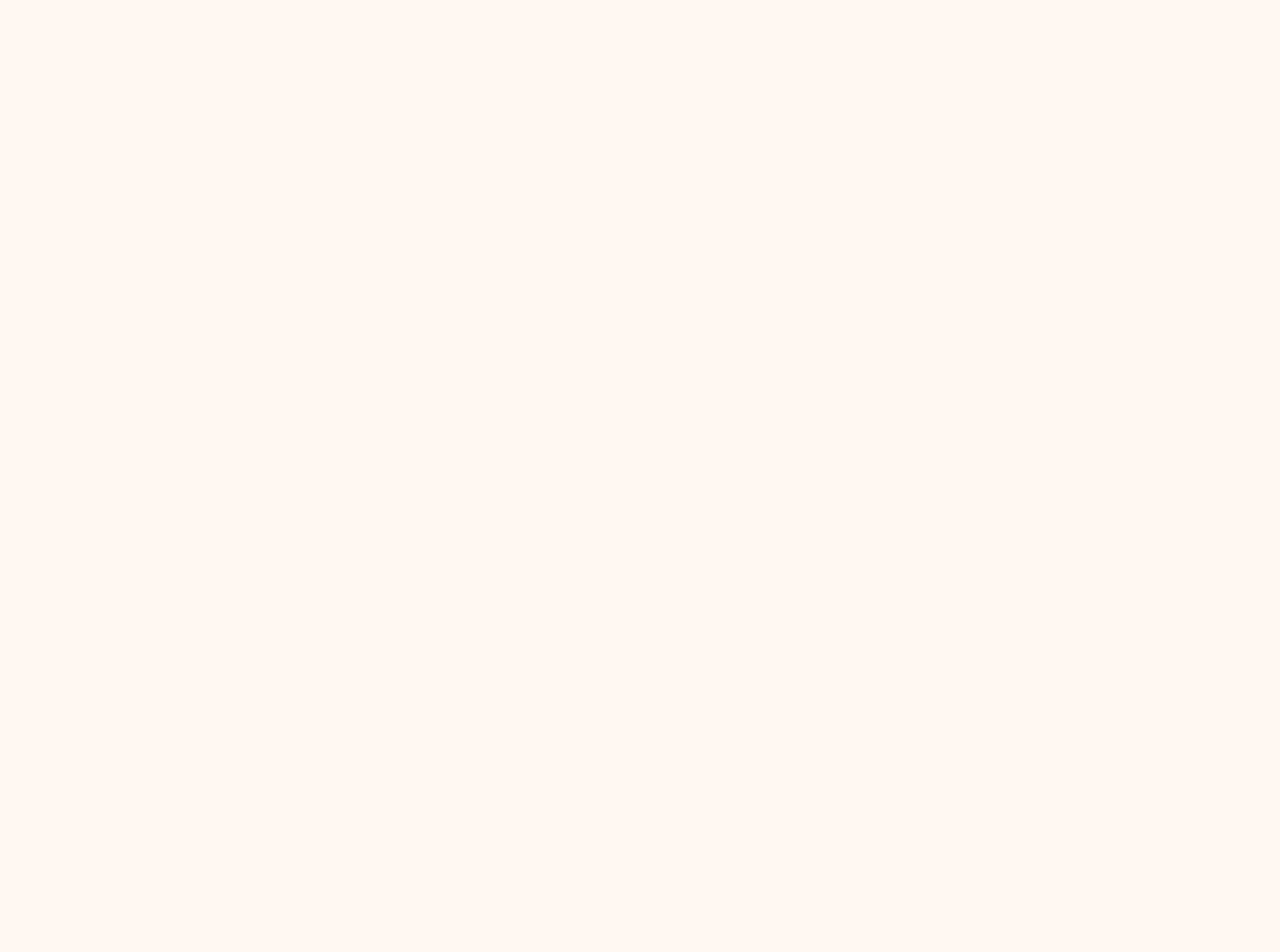
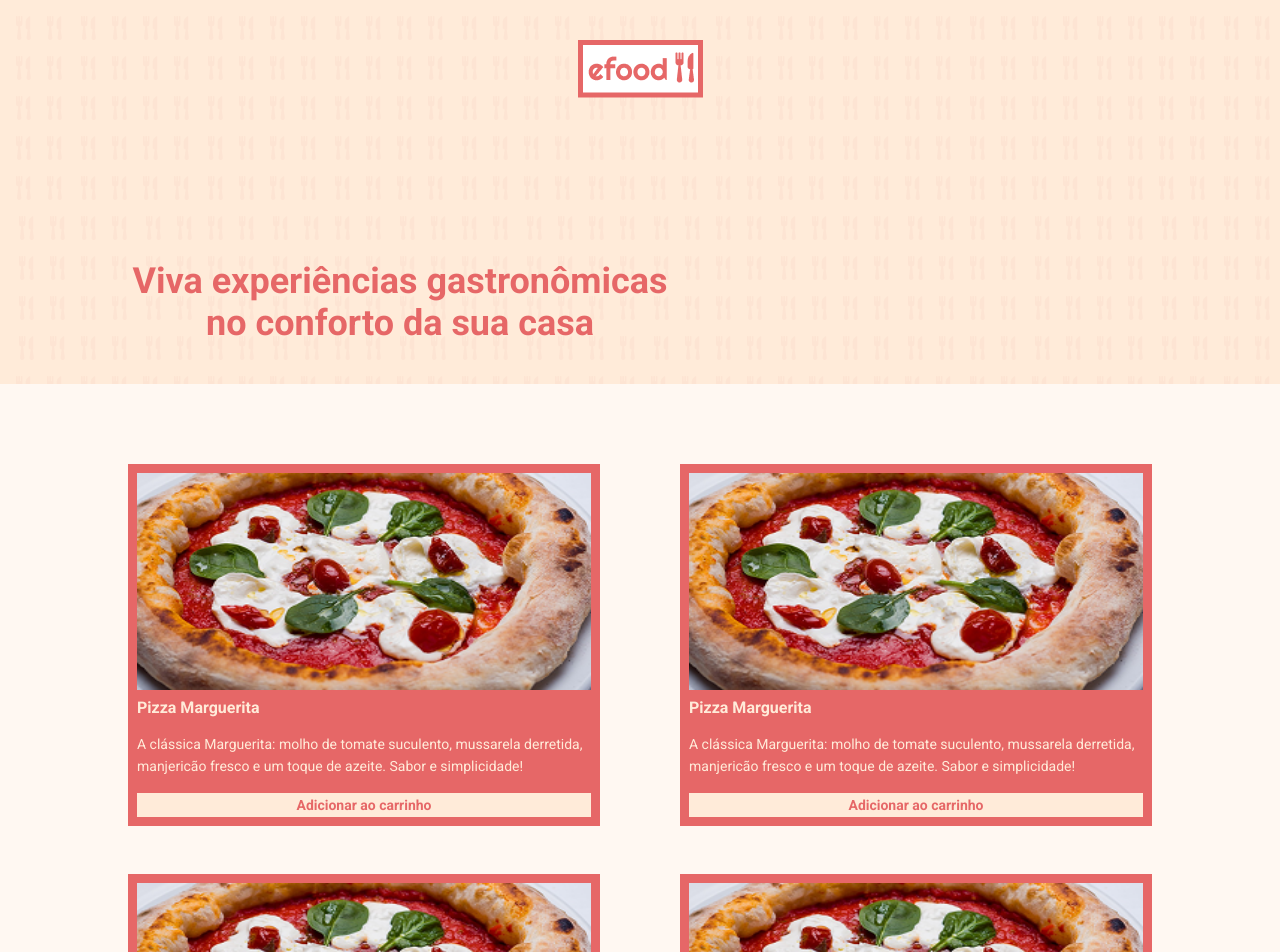
Before and after one commit to BiaFRehder/efood, a React (Create React App) app: page /la-dolce-vitta-trattoria in a window 1280 px wide. Before the commit this address had no page. Shown: the top 952 px of the page. Before the commit the page ends 800 px from the top, so only its background shows below. Built offline with nearby package versions, Linux system fonts and the light colour scheme.

Commit message:
Organizandoe adicionando a lista de cards de menu

```diff
--- a/src/components/Button/styles.ts
+++ b/src/components/Button/styles.ts
@@ -1,9 +1,6 @@
 import styled from 'styled-components'
-import { colors } from '../../styles'
 
 export const ButtonContainer = styled.button`
-  background-color: ${colors.laranja};
-  color: ${colors.bege};
   padding: 4px 6px;
   border: none;
   font-size: 14px;
--- a/src/components/Card/index.tsx
+++ b/src/components/Card/index.tsx
@@ -1,3 +1,4 @@
+import { Link } from 'react-router-dom'
 import {
   Description,
   CardImage,
@@ -11,7 +12,8 @@ import estrela from '../../assets/images/estrela.png'
 import Tag from '../Tag'
 import Button from '../Button'
 
-type Props = {
+export type Props = {
+  type: string
   image: string
   altImage: string
   rating: string
@@ -21,6 +23,7 @@ type Props = {
 }
 
 const Card = ({
+  type,
   image,
   altImage,
   rating,
@@ -28,8 +31,9 @@ const Card = ({
   description,
   category
 }: Props) => {
+  if (type === 'restaurant') {
     return (
-    <CardStyle>
+      <CardStyle $type="restaurant">
         <CardImage src={image} alt={altImage} />
         <Tags>
           {category.map((tag) => (
@@ -43,7 +47,21 @@ const Card = ({
             <img src={estrela} alt="" />
           </div>
           <Description>{description}</Description>
+          <Link to="/la-dolce-vitta-trattoria">
             <Button>Saiba mais</Button>
+          </Link>
+        </CardContainer>
+      </CardStyle>
+    )
+  }
+
+  return (
+    <CardStyle $type="menu">
+      <CardImage src={image} alt={altImage} />
+      <CardContainer>
+        <Title>{name}</Title>
+        <Description>{description}</Description>
+        <Button>Adicionar ao carrinho</Button>
       </CardContainer>
     </CardStyle>
   )
--- a/src/components/Card/styles.ts
+++ b/src/components/Card/styles.ts
@@ -1,40 +1,33 @@
 import styled from 'styled-components'
+// import { Props } from '.'
+
 import { colors } from '../../styles'
+import { ButtonContainer } from '../Button/styles'
 
-export const Card = styled.div`
-  background-color: ${colors.branca};
-  color: ${colors.laranja};
-  position: relative;
-  margin-bottom: 48px;
+type Props = {
+  $type: 'restaurant' | 'menu'
+}
+
+export const Title = styled.h2`
+  font-weight: bold;
+  margin-top: 8px;
 `
 
 export const CardImage = styled.img`
   display: block;
-  width: 100%;
   height: 217px;
-  postion: absolute;
-  top: 0;
-  left: 0;
-`
-
-export const Tags = styled.div`
-  display: flex;
-  position: absolute;
-  top: 16px;
-  right: 16px;
+  top: -1px;
+  left: -1px;
 `
 
 export const CardContainer = styled.div`
   position: relative;
-  padding: 8px;
-  border: 1px solid ${colors.laranja};
-  border-top: none;
 
   div {
     display: flex;
     position: absolute;
-    right: 8px;
-    top: 8px;
+    right: 0;
+    top: 0;
     align-items: center;
 
     p {
@@ -50,9 +43,46 @@ export const CardContainer = styled.div`
   }
 `
 
-export const Title = styled.h2`
-  font-size: 18px;
-  font-weight: bold;
+export const Card = styled.div<Props>`
+  background-color: ${(props) =>
+    props.$type === 'restaurant' ? colors.branca : colors.laranja};
+  color: ${(props) =>
+    props.$type === 'restaurant' ? colors.laranja : colors.bege};
+  position: relative;
+  margin-bottom: 48px;
+  padding: 8px;
+  border: 1px solid ${colors.laranja};
+
+  ${Title} {
+    font-size: ${(props) => (props.$type === 'restaurant' ? '18px' : '16px')};
+  }
+
+  ${CardImage} {
+    width: ${(props) =>
+      props.$type === 'restaurant' ? 'calc(100% + 2px)' : '100%'};
+    position: ${(props) =>
+      props.$type === 'restaurant' ? 'absolute' : 'static'};
+  }
+
+  ${CardContainer} {
+    margin-top: ${(props) => (props.$type === 'restaurant' ? '217px' : '0')};
+  }
+
+  ${ButtonContainer} {
+    background-color: ${(props) =>
+      props.$type === 'restaurant' ? colors.laranja : colors.bege};
+    color: ${(props) =>
+      props.$type === 'restaurant' ? colors.bege : colors.laranja};
+    width: ${(props) => (props.$type === 'restaurant' ? '' : '100%')};
+  }
+`
+
+export const Tags = styled.div`
+  display: flex;
+  position: absolute;
+  top: 16px;
+  right: 16px;
+  z-index: 1;
 `
 
 export const Description = styled.p`
--- a/src/components/CardList/index.tsx
+++ b/src/components/CardList/index.tsx
@@ -13,6 +13,7 @@ const CardList = ({ restaurants }: Props) => {
         {restaurants.map((restaurant) => (
           <Card
             key={restaurant.id}
+            type={restaurant.type}
             image={restaurant.image}
             altImage={restaurant.altImage}
             name={restaurant.name}
--- a/src/components/Header/index.tsx
+++ b/src/components/Header/index.tsx
@@ -1,14 +1,17 @@
-import { Header as HeaderStyle, Title, HeaderContainer } from './styles'
+import { Link } from 'react-router-dom'
+import { Header as HeaderStyle, Title } from './styles'
 import fundo from '../../assets/images/fundo.png'
 import Logo from '../Logo'
 
 const Header = () => {
   return (
     <HeaderStyle style={{ backgroundImage: `url(${fundo})` }}>
-      <HeaderContainer className="container">
-        <Logo />
+      <div className="container">
+        <Link to="/">
+          <Logo />
+        </Link>
         <Title>Viva experiências gastronômicas no conforto da sua casa</Title>
-      </HeaderContainer>
+      </div>
     </HeaderStyle>
   )
 }
--- a/src/components/Header/styles.ts
+++ b/src/components/Header/styles.ts
@@ -5,11 +5,14 @@ export const Header = styled.header`
   height: 384px;
   position: relative;
   padding: 40px 0;
-`
 
-export const HeaderContainer = styled.div`
-  display: block;
-  justify-items: center;
+  a {
+    display: block;
+  }
+
+  div {
+    justify-items: center;
+  }
 `
 
 export const Title = styled.h1`
--- a/src/components/Logo/index.tsx
+++ b/src/components/Logo/index.tsx
@@ -2,11 +2,7 @@ import logo from '../../assets/images/logo.png'
 import { LogoStyle } from './styles'
 
 const Logo = () => {
-  return (
-    <div>
-      <LogoStyle src={logo} alt="Logo E-Food" />
-    </div>
-  )
+  return <LogoStyle src={logo} alt="Logo E-Food" />
 }
 
 export default Logo
--- a/src/models/Restaurant.ts
+++ b/src/models/Restaurant.ts
@@ -1,5 +1,6 @@
 class Restaurant {
   id: number
+  type: string
   image: string
   altImage: string
   name: string
@@ -9,6 +10,7 @@ class Restaurant {
 
   constructor(
     id: number,
+    type: string,
     image: string,
     altImage: string,
     name: string,
@@ -17,6 +19,7 @@ class Restaurant {
     description: string
   ) {
     this.id = id
+    this.type = type
     this.image = image
     this.altImage = altImage
     this.name = name
--- a/src/pages/Home/index.tsx
+++ b/src/pages/Home/index.tsx
@@ -9,6 +9,7 @@ import Footer from '../../components/Footer'
 const resturants: Restaurant[] = [
   {
     id: 1,
+    type: 'restaurant',
     image: japonesa,
     altImage: 'Foto de comida japonesa',
     name: 'Hioki Sushi',
@@ -19,6 +20,7 @@ const resturants: Restaurant[] = [
   },
   {
     id: 2,
+    type: 'restaurant',
     image: italiana,
     altImage: 'Foto de comida italiana',
     name: 'La Dolce Vita Trattoria',
@@ -29,6 +31,7 @@ const resturants: Restaurant[] = [
   },
   {
     id: 3,
+    type: 'restaurant',
     image: japonesa,
     altImage: 'Foto de comida japonesa',
     name: 'Hioki Sushi',
@@ -39,6 +42,7 @@ const resturants: Restaurant[] = [
   },
   {
     id: 4,
+    type: 'restaurant',
     image: italiana,
     altImage: 'Foto de comida italiana',
     name: 'La Dolce Vita Trattoria',
@@ -49,6 +53,7 @@ const resturants: Restaurant[] = [
   },
   {
     id: 5,
+    type: 'restaurant',
     image: japonesa,
     altImage: 'Foto de comida japonesa',
     name: 'Hioki Sushi',
@@ -59,6 +64,7 @@ const resturants: Restaurant[] = [
   },
   {
     id: 6,
+    type: 'restaurant',
     image: italiana,
     altImage: 'Foto de comida italiana',
     name: 'La Dolce Vita Trattoria',
--- /dev/null
+++ b/src/pages/Trattoria/index.tsx
@@ -0,0 +1,87 @@
+import Restaurant from '../../models/Restaurant'
+import CardList from '../../components/CardList'
+import Header from '../../components/Header'
+
+import pizza from '../../assets/images/pizza.png'
+import Footer from '../../components/Footer'
+
+const resturants: Restaurant[] = [
+  {
+    id: 1,
+    type: 'menu',
+    image: pizza,
+    altImage: 'Foto de comida japonesa',
+    name: 'Pizza Marguerita',
+    rating: '4.9',
+    category: ['Destaque da semana', 'Japonesa'],
+    description:
+      'A clássica Marguerita: molho de tomate suculento, mussarela derretida, manjericão fresco e um toque de azeite. Sabor e simplicidade!'
+  },
+  {
+    id: 2,
+    type: 'menu',
+    image: pizza,
+    altImage: 'Foto de comida japonesa',
+    name: 'Pizza Marguerita',
+    rating: '4.9',
+    category: ['Destaque da semana', 'Japonesa'],
+    description:
+      'A clássica Marguerita: molho de tomate suculento, mussarela derretida, manjericão fresco e um toque de azeite. Sabor e simplicidade!'
+  },
+  {
+    id: 3,
+    type: 'menu',
+    image: pizza,
+    altImage: 'Foto de comida japonesa',
+    name: 'Pizza Marguerita',
+    rating: '4.9',
+    category: ['Destaque da semana', 'Japonesa'],
+    description:
+      'A clássica Marguerita: molho de tomate suculento, mussarela derretida, manjericão fresco e um toque de azeite. Sabor e simplicidade!'
+  },
+  {
+    id: 4,
+    type: 'menu',
+    image: pizza,
+    altImage: 'Foto de comida japonesa',
+    name: 'Pizza Marguerita',
+    rating: '4.9',
+    category: ['Destaque da semana', 'Japonesa'],
+    description:
+      'A clássica Marguerita: molho de tomate suculento, mussarela derretida, manjericão fresco e um toque de azeite. Sabor e simplicidade!'
+  },
+  {
+    id: 5,
+    type: 'menu',
+    image: pizza,
+    altImage: 'Foto de comida japonesa',
+    name: 'Pizza Marguerita',
+    rating: '4.9',
+    category: ['Destaque da semana', 'Japonesa'],
+    description:
+      'A clássica Marguerita: molho de tomate suculento, mussarela derretida, manjericão fresco e um toque de azeite. Sabor e simplicidade!'
+  },
+  {
+    id: 6,
+    type: 'menu',
+    image: pizza,
+    altImage: 'Foto de comida japonesa',
+    name: 'Pizza Marguerita',
+    rating: '4.9',
+    category: ['Destaque da semana', 'Japonesa'],
+    description:
+      'A clássica Marguerita: molho de tomate suculento, mussarela derretida, manjericão fresco e um toque de azeite. Sabor e simplicidade!'
+  }
+]
+
+const Home = () => {
+  return (
+    <>
+      <Header />
+      <CardList restaurants={resturants} />
+      <Footer />
+    </>
+  )
+}
+
+export default Home
--- a/src/routes.tsx
+++ b/src/routes.tsx
@@ -1,10 +1,12 @@
 import { Route, Routes } from 'react-router-dom'
 import Home from './pages/Home'
+import Trattoria from './pages/Trattoria'
 
 const Rotas = () => {
   return (
     <Routes>
       <Route path="/" element={<Home />} />
+      <Route path="/la-dolce-vitta-trattoria" element={<Trattoria />} />
     </Routes>
   )
 }
```
Also changed, not shown: src/assets/images/pizza.png (added). Lines whose indentation alone changed are shown as unchanged.
